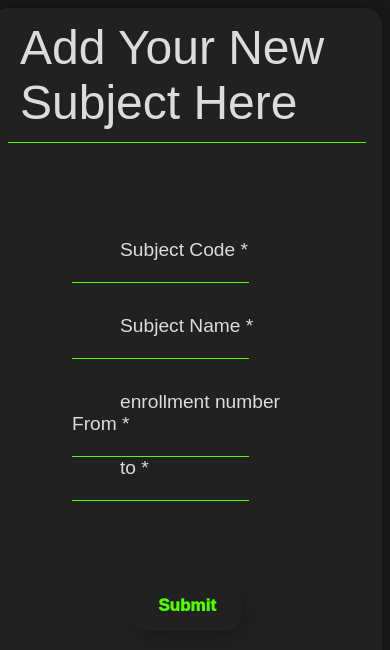
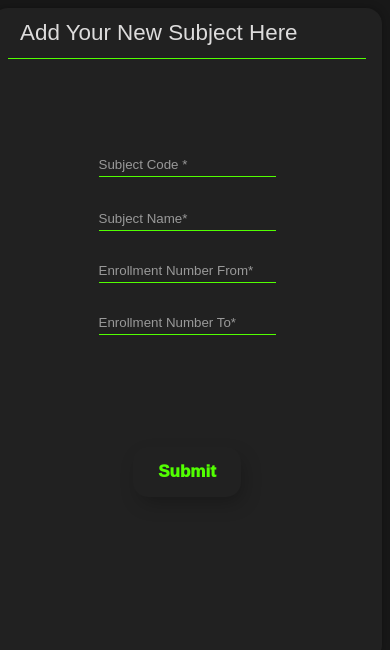
Before and after one commit to DhruvManiya/On-At-Man, a Vue app in the folder On-At-Man/: page /addSubject in a window 390 px wide. Shown: the top 650 px of the page. Built offline with nearby package versions, Linux system fonts and the light colour scheme.

Commit message:
responsive

```diff
--- a/On-At-Man/src/App.vue
+++ b/On-At-Man/src/App.vue
@@ -119,7 +119,7 @@ html{
 
   }
 
-  @media screen and (max-width: 1400px) {
+  @media screen and (max-width: 1250px) {
 
   .nevbar{
     display: none;
--- a/On-At-Man/src/pages/addSub/AddData.vue
+++ b/On-At-Man/src/pages/addSub/AddData.vue
@@ -3,22 +3,23 @@
           <div class="form-container">
             <p class="error" v-if="subCode">Enter Subject Code</p>
             <div class="form-control">
-              <label for="code">Subject Code *</label>
-              <input type="number" id="code" v-model="code">
+              <label for="code" class="display-sub-normal">Subject Code *</label>
+              <input type="number" id="code" placeholder="Subject Code *" v-model="code">
             </div>
             <p class="error" v-if="subName">Enter Subject Name</p>
             <div class="form-control">
-              <label for="name">Subject Name *</label>
-              <input type="text" id="name" v-model="name">
+              <label for="name" class="display-sub-normal">Subject Name *</label>
+              <input type="text" id="name" placeholder="Subject Name*" v-model="name">
             </div>
             <p class="error" v-if="stuNumFrom">Enter Your Starting Number</p>
             <p class="error" v-if="stuNumTo">Enter Your Ending Number</p>
             <p class="error" v-if="numberCompare">Your Ending Number Should be Gretterthan your Starting Number</p>
             <div class="form-control enroll">
-              <label for="numberFrom">enrollment number From *</label>
-              <input type="number" id="numberFrom" v-model="numberFrom">
-              <label for="numberTo">to *</label>
-              <input type="number" id="numberTo" v-model="numberTo">
+              <label for="numberFrom" class="display-responsive display-mo-responsive">Number* </label>
+              <label for="numberFrom" class="display-normal ">Enrollment Number From *</label>
+              <input type="number" id="numberFrom" placeholder="Enrollment Number From*" v-model="numberFrom">
+              <label for="numberTo" class="display-mo-responsive">To </label>
+              <input type="number" id="numberTo" placeholder="Enrollment Number To*" v-model="numberTo">
             </div>
             <div class="submit-button">
             <the-button name="Submit"></the-button>
@@ -125,4 +126,72 @@ label{
   color: rgb(255, 41, 41);
 }
 
+.enroll{
+  display: flex;
+}
+
+.enroll > input{
+  overflow: hidden;
+}
+
+input::placeholder {
+  color: var(--section-background);
+}
+
+input:hover{
+  background-color: transparent;
+}
+
+.display-normal{
+  display: block;
+}
+
+.display-responsive{
+  display: none;
+}
+
+@media screen and (max-width: 900px){
+.display-normal{
+  display: none;
+}
+
+.display-responsive{
+  display: block;
+}
+
+.enroll > input::placeholder {
+  color: #999;
+}
+
+}
+
+@media screen and (max-width: 650px){
+  input::placeholder {
+  color: #999;
+}
+
+.display-sub-normal{
+  display: none;
+}
+
+.display-mo-responsive{
+  display: none;
+}
+
+.enroll{
+  flex-direction: column;
+}
+
+.enroll > input{
+  margin-bottom: 2rem;
+}
+
+.error{
+  margin-left: 0rem;
+
+}
+
+
+}
+
 </style>
--- a/On-At-Man/src/pages/addSub/AddSubject.vue
+++ b/On-At-Man/src/pages/addSub/AddSubject.vue
@@ -49,11 +49,24 @@ h1 {
   border-bottom: 1px solid var(--green-color);
 }
 
-@media screen and (max-width: 1400px){
+@media screen and (max-width: 1250px){
   section{
     margin-left: 0.95rem;
     width: 99%;
   }
 }
 
+@media screen and (max-width: 650px){
+  h1{
+    font-size: 2rem;
+  }
+}
+
+@media screen and (max-width: 460px){
+  h1{
+    font-size: 1.40rem;
+  }
+}
+
+
 </style>
--- a/On-At-Man/src/pages/attendance/AttendenceSheet.vue
+++ b/On-At-Man/src/pages/attendance/AttendenceSheet.vue
@@ -76,7 +76,7 @@ li {
 
 }
 
-@media screen and (max-width: 1400px){
+@media screen and (max-width: 1250px){
   section{
     margin-left: 0.95rem;
     width: 99%;
--- a/On-At-Man/src/pages/attendance/SubAttendSheet.vue
+++ b/On-At-Man/src/pages/attendance/SubAttendSheet.vue
@@ -1,9 +1,11 @@
 <template>
   <section>
     <div class="header">
-      <h1>{{ subName }}</h1>
+      <div class="responsive-container">
+        <h1>{{ subName }}</h1><p class="display-responsive"> {{ subCode }} </p> <p></p>
+      </div>
       <div class="header-number">
-            <p> Subject Code : {{ subCode }} </p> <p>|</p> <p> <em> Enrollment Number : {{numFrom}} to {{numTo}} </em></p>
+            <p class="display-normal"> Subject Code : {{ subCode }} </p> <p class="display-normal">|</p> <p> <em> <p class="display-en-normal">Enrollment Number :</p> {{numFrom}} to {{numTo}} </em></p>
       </div>
     </div>
     <div class="taker" v-if="showSheetIf">
@@ -12,7 +14,7 @@
     </div>
       <div v-else>
         <li>
-          <h3>Enrollment Number</h3>
+          <h3><p class="display-li-en-normal">Enrollment </p> Number</h3>
           <div>
             <span>Absant</span>
             <span>Prasent</span>
@@ -92,9 +94,14 @@ section {
   margin: 0.5rem 1rem 1rem 1rem;
   border-bottom: 1px solid var(--green-color);
 }
+.responsive-container{
+  display: flex;
+  padding: 0 1rem 0.25rem 1rem;
+}
+
 
 h1 {
-  font-size: 8rem;
+  font-size: 6rem;
   font-weight: 1;
 }
 
@@ -112,6 +119,15 @@ p{
   flex-direction: column;
   align-items: center;
 }
+
+em{
+    display: flex;
+}
+
+em > p{
+    padding: 0;
+}
+
 
 li {
   list-style: none;
@@ -193,10 +209,113 @@ li:nth-child(odd) {
   padding-top: 1.5rem;
 }
 
-@media screen and (max-width: 1400px){
+.display-responsive{
+padding-top: 4.5rem;
+display: none;
+
+}
+
+.display-normal,
+.display-en-normal{
+    display: block;
+}
+
+@media screen and (max-width: 1250px){
   section{
     margin-left: 0.95rem;
     width: 99%;
   }
 }
+
+@media screen and (max-width: 775px){
+
+.display-responsive{
+display: block;
+
+}
+
+h3{
+  padding-left: 5rem;
+}
+
+span{
+  padding-right: 3rem;
+}
+
+.mark-container{
+  justify-content: center;
+  width: 13rem;
+}
+
+
+.display-normal{
+  display: none;
+}
+}
+
+@media screen and (max-width: 550px){
+.display-en-normal{
+  display: none;
+}
+
+.header{
+  padding: 2rem 2rem 1rem 0.5rem;
+  margin: 0.5rem 1rem 1rem 0rem;
+}
+
+
+h1 {
+  font-size: 3.5rem;
+}
+
+.display-responsive{
+padding-top: 2rem;
+
+}
+
+
+h3{
+  padding-left: 2rem;
+}
+
+span{
+  padding-right: 1.5rem;
+}
+
+.mark-container{
+  width: 10rem;
+}
+
+
+}
+
+@media screen and (max-width: 400px){
+
+h3{
+  padding-left: 0.5rem;
+}
+
+span{
+  padding-right: 0.75rem;
+}
+
+.mark-container{
+  width: 8rem;
+}
+
+li{
+  padding: 0.5rem;
+  height: 2rem;
+}
+
+.display-li-en-normal{
+  display: none;
+}
+
+.check-mark{
+  height: 1.5rem;
+  width: 1.5rem;
+}
+}
+
 </style>
--- a/On-At-Man/src/pages/attendance/subDesc.vue
+++ b/On-At-Man/src/pages/attendance/subDesc.vue
@@ -4,7 +4,7 @@
             <h3>{{ subjectName }} </h3><p class="display-responsive">{{ subjectCode }} </p>
         </div>
         <div class="description">
-            <p class="display-normal"> Subject Code : {{ subjectCode }} </p> <p class="display-normal">|</p> <p class="display-en-normal"> Subject Name : {{ subjectName }} </p> <p class="display-normal">|</p> <p> <em> <p class="display-normal">Enrollment Number :</p> {{enrollmentnumberFrom}} to {{enrollmentnumberTo}} </em></p>
+            <p class="display-normal"> Subject Code : {{ subjectCode }} </p> <p class="display-normal">|</p> <p class="display-normal"> Subject Name : {{ subjectName }} </p> <p class="display-normal">|</p> <p> <em> <p class="display-en-normal">Enrollment Number :</p> {{enrollmentnumberFrom}} to {{enrollmentnumberTo}} </em></p>
         </div>
     </div>
 </template>
@@ -52,7 +52,7 @@ em > p{
     display: none;
 }
 
-@media screen and (max-width: 1200px){
+@media screen and (max-width: 1050px){
 
 .display-normal{
     display: none;
@@ -74,4 +74,10 @@ em > p{
 }
 }
 
+@media screen and (max-width: 412px){
+.responsive-container{
+    width: 80%;
+}
+
+}
 </style>
--- a/On-At-Man/src/ui/NavigatinButton.vue
+++ b/On-At-Man/src/ui/NavigatinButton.vue
@@ -58,4 +58,13 @@ button:before {
 
 }
 
+@media screen and (max-width: 412px){
+    button{
+
+        padding: 0.1rem 0.5rem 0.4rem 0.75rem;
+        font-size: 24px;
+        margin-top: 1rem;
+    }
+}
+
 </style>
```
